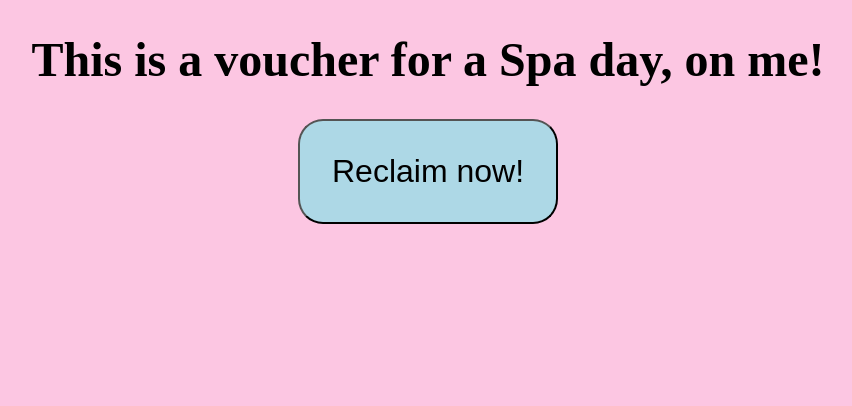
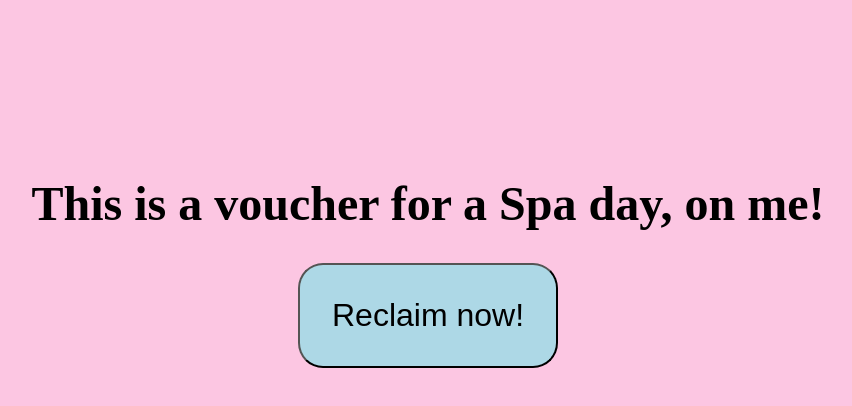
Before and after one commit to ealop123/mother, a plain HTML site: page index.html in a window 1280 px wide. Shown: the whole page, without its empty margins (212-1064 px from the left). Drawn offline with Linux system fonts and the light colour scheme.

Commit message:
Update index.html

```diff
--- a/index.html
+++ b/index.html
@@ -6,6 +6,7 @@
     body {
       text-align: center;
       background-color: #fcc6e2;
+      padding-top: 17vh;
     }
     h1 {
       font-size: 3em;
```
